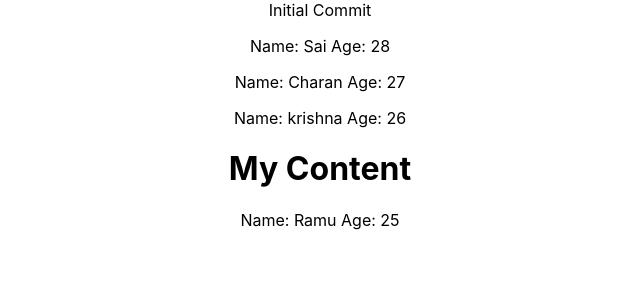
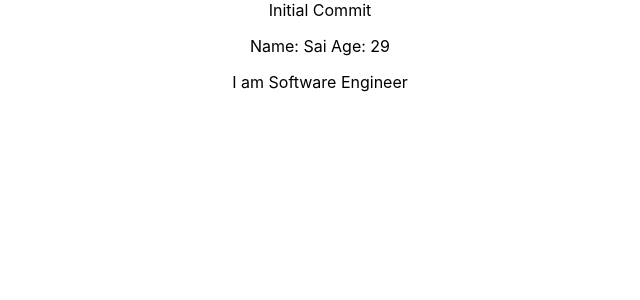
Before and after one commit to csaicharan/short-notes, a React (Create React App) app in the folder React/examples/: page / in a window 1280 px wide. Shown: the top 300 px of the page, without its empty margins (320-960 px from the left). Built offline with nearby package versions, Linux system fonts and the light colour scheme.

Commit message:
React component state

```diff
--- a/React/examples/src/App.js
+++ b/React/examples/src/App.js
@@ -5,18 +5,23 @@ import Person from './Person/Person';
 
 class App extends React.Component {
 
+  state = {
+    person : {
+      name: 'Sai',
+      age: 29
+    }
+  }
 
   render(){
+
+    const {person} = this.state;
 
     return (
       <div className="App">
         Initial Commit
-        <Person name="Sai" age="28"/>
-        <Person name="Charan" age="27"/>
-        <Person name="krishna" age="26">
-          <h1>My Content</h1>
+        <Person name={person.name} age={person.age}>
+          I am Software Engineer
         </Person>
-        <Person name="Ramu" age="25"/>
       </div>
     )
   }
--- a/React/examples/src/Person/Person.js
+++ b/React/examples/src/Person/Person.js
@@ -3,7 +3,6 @@
 import React from 'react';
 
 const Person = (props) => {
-    console.log('Properties', props);
     return (
         <div>
             <p>Name: {props.name} Age: {props.age}</p>
```
